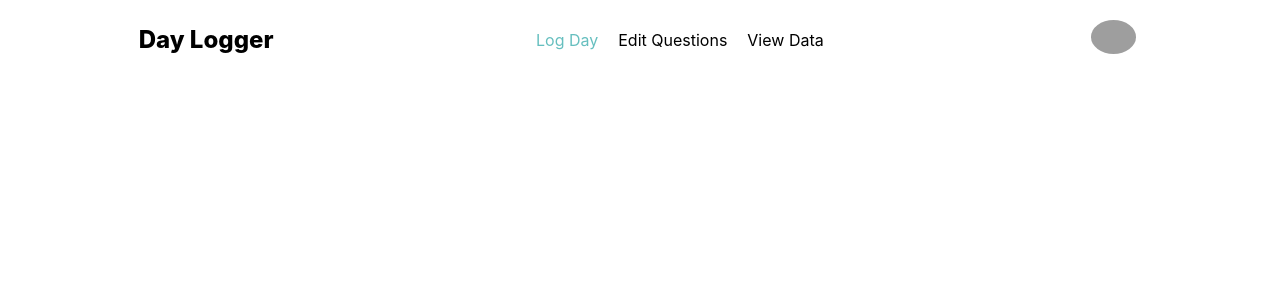
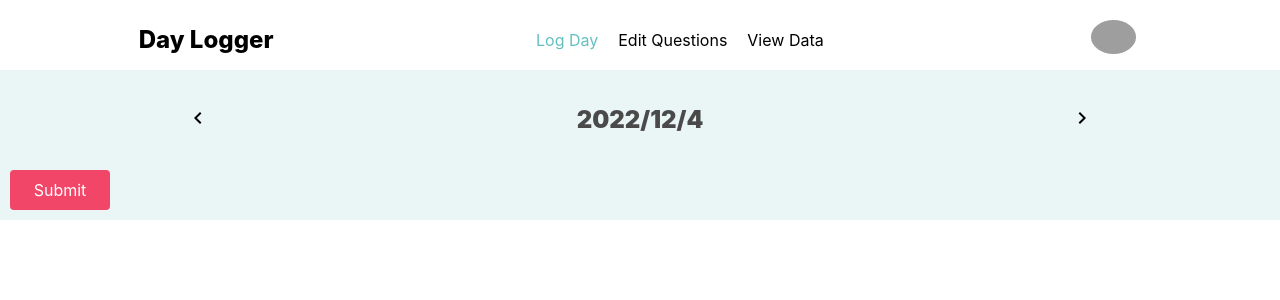
Before and after one commit to LDYWINNER/cse316-finalproject-front, a React (Create React App) app: page /logDay in a window 1280 px wide. Shown: the top 300 px of the page. Built offline with nearby package versions, Linux system fonts and the light colour scheme; grey boxes are pictures that could not be loaded.

Commit message:
logday page date added

```diff
--- a/package.json
+++ b/package.json
@@ -11,6 +11,7 @@
     "axios": "^1.2.0",
     "bootstrap": "^5.2.3",
     "bulma": "^0.9.4",
+    "jquery": "^3.6.1",
     "jwt-decode": "^3.1.2",
     "react": "^17.0.2",
     "react-bootstrap": "^2.6.0",
--- a/src/components/EditQuestions.js
+++ b/src/components/EditQuestions.js
@@ -31,7 +31,6 @@ const EditQuestions = () => {
         setBoxList(copy);
     }
 
-
     return (
         <div>
             <div style={{margin: "20px", backgroundColor:"transparent", display:"flex"}}>
@@ -56,7 +55,6 @@ const EditQuestions = () => {
 
                     )
                 })
-
             }
             <button className="button is-danger" style={{margin: '20px', width: '100px'}} onClick={(e)=>{
                 // 123
@@ -104,7 +102,6 @@ function QuestionBox (props) {
                         setDropdown(false);
                         props.changeType(props.index, mode);
                         console.log(props.boxList);
-
                     }}>
                         number
                     </a>
@@ -114,7 +111,6 @@ function QuestionBox (props) {
                         props.changeType(props.index, mode);
 
                         console.log(props.boxList);
-
                     }}>
                         boolean
                     </a>
@@ -124,7 +120,6 @@ function QuestionBox (props) {
                         props.changeType(props.index, mode);
 
                         console.log(props.boxList);
-
                     }}>
                         text
                     </a>
@@ -134,7 +129,6 @@ function QuestionBox (props) {
                         props.changeType(props.index, mode);
 
                         console.log(props.boxList);
-
                     }}>
                         multiple choice
                     </a>
--- a/src/components/LogDay.js
+++ b/src/components/LogDay.js
@@ -2,15 +2,79 @@ import React from 'react';
 import axios from 'axios';
 import { useState } from 'react';
 import "../css/app.css";
+import { height } from '@mui/system';
+import KeyboardArrowLeftOutlinedIcon from '@mui/icons-material/KeyboardArrowLeftOutlined';
+import KeyboardArrowRightOutlinedIcon from '@mui/icons-material/KeyboardArrowRightOutlined';
 
 
 const LogDay = () => {
-
-
+    let date = new Date();
+    let select = new Date();
+    let selectedDate = {
+        year: date.getFullYear(),
+        month: date.getMonth() + 1,
+        day: date.getDate()
+    };
+    // function refreshDate(){
+    //     $("#dateBox").load(window.location.href + " #dateBox");
+    // }
+    let [selectedYear, setSelectedYear] = useState(date.getFullYear());
+    let [selectedMonth, setSelectedMonth] = useState(date.getMonth() + 1);
+    let [selectedDay, setSelectedDay] = useState(date.getDate());
 
     return (
         <div>
+            <div style={{display: 'flex', height: '80px'}}>
+                <button style={{margin:"auto", backgroundColor: "transparent", border: 'transparent'}} onClick={(e)=>{
+                    select.setDate(select.getDate() - 1);
+                    // refreshDate();
+                    selectedDate = {
+                        year: select.getFullYear(),
+                        month: select.getMonth() + 1,
+                        day: select.getDate()
+                    };
+                    // setSelectedYear(select.getFullYear())
+                    // setSelectedMonth(select.getMonth() + 1)
+                    // setSelectedDay(select.getDate())
+                    console.log(select);
+                }}>
+                    <KeyboardArrowLeftOutlinedIcon></KeyboardArrowLeftOutlinedIcon>
+                </button>
+                <div id="dateBox" style={{margin:'auto', fontSize:'24px', fontWeight:'900'}}>
+                    {/* {select.getFullYear()}/
+                    {select.getMonth() + 1}/
+                    {select.getDay()} */}
+                    {selectedYear}/{selectedMonth}/{selectedDay}
+                    {/* {selectedDate.year}/{selectedDate.month}/{selectedDate.day} */}
+                </div>
+                <button style={{margin:"auto", backgroundColor: "transparent", border: 'transparent'}} onClick={(e)=>{
+                    if (select < date) {
+                        select.setDate(select.getDate() + 1);
+                        selectedDate = {
+                            year: select.getFullYear(),
+                            month: select.getMonth() + 1,
+                            day: select.getDate()
+                        };
+                        // refreshDate();
+                        // setSelectedYear(select.getFullYear())
+                        // setSelectedMonth(select.getMonth() + 1)
+                        // setSelectedDay(select.getDate())
+                        console.log(select);
+                    }
 
+                }}>
+                    <KeyboardArrowRightOutlinedIcon></KeyboardArrowRightOutlinedIcon>
+                </button>
+            </div>
+
+            <div>
+                <button className="button is-danger" style={{margin: '10px', width: '100px'}} onClick={(e)=>{
+                    // console.log(date);
+                    // console.log(today.year);
+                    // console.log(today.month);
+                    // console.log(today.day);
+                }}>Submit</button>
+            </div>
         </div>
     )
 }
```
Also changed, not shown: 1 other file (tests, documents, lock files or other folders).
